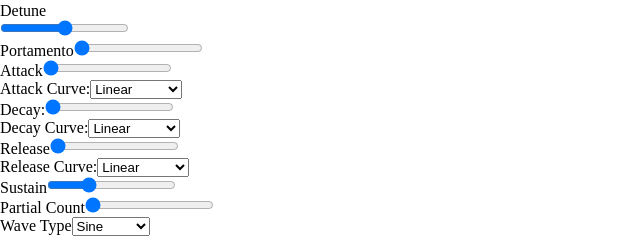
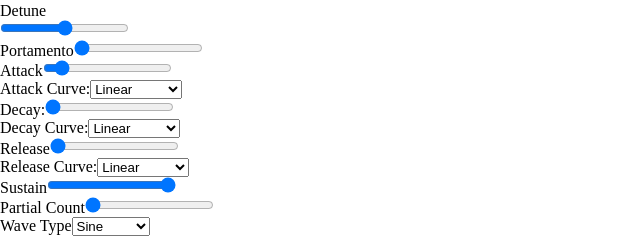
Before and after one commit to pawanbenjamin/shruti-synth, a React (Vite) app: page / in a window 1280 px wide. Shown: the part 365-608 px from the top of the page, without its empty margins (0-640 px from the left). Built offline with nearby package versions, Linux system fonts and the light colour scheme.

Commit message:
okay dis how it works w a/s

```diff
--- a/src/components/SynthParams.js
+++ b/src/components/SynthParams.js
@@ -13,13 +13,13 @@ function SynthParams({ midiLearn, setMidiLearn }) {
   const [volume, setVolume] = useState(-5);
   const [detune, setDetune] = useState(0);
   const [portamento, setPortamento] = useState(0);
-  const [attack, setAttack] = useState(0.005);
+  const [attack, setAttack] = useState(0.1);
   const [attackCurve, setAttackCurve] = useState("linear");
   const [decay, setDecay] = useState(0.1);
   const [decayCurve, setDecayCurve] = useState("exponential");
   const [release, setRelease] = useState(1);
   const [releaseCurve, setReleaseCurve] = useState("exponential");
-  const [sustain, setSustain] = useState(0.3);
+  const [sustain, setSustain] = useState(1);
 
   // Oscillator Variables
   const [partialCount, setPartialCount] = useState(0);
@@ -147,8 +147,8 @@ function SynthParams({ midiLearn, setMidiLearn }) {
         <input
           type="range"
           min="0"
-          max="10"
-          step="0.1"
+          max="1"
+          step=".01"
           defaultValue={attack}
           onChange={(e) => setAttack(e.target.value)}
         />
```
